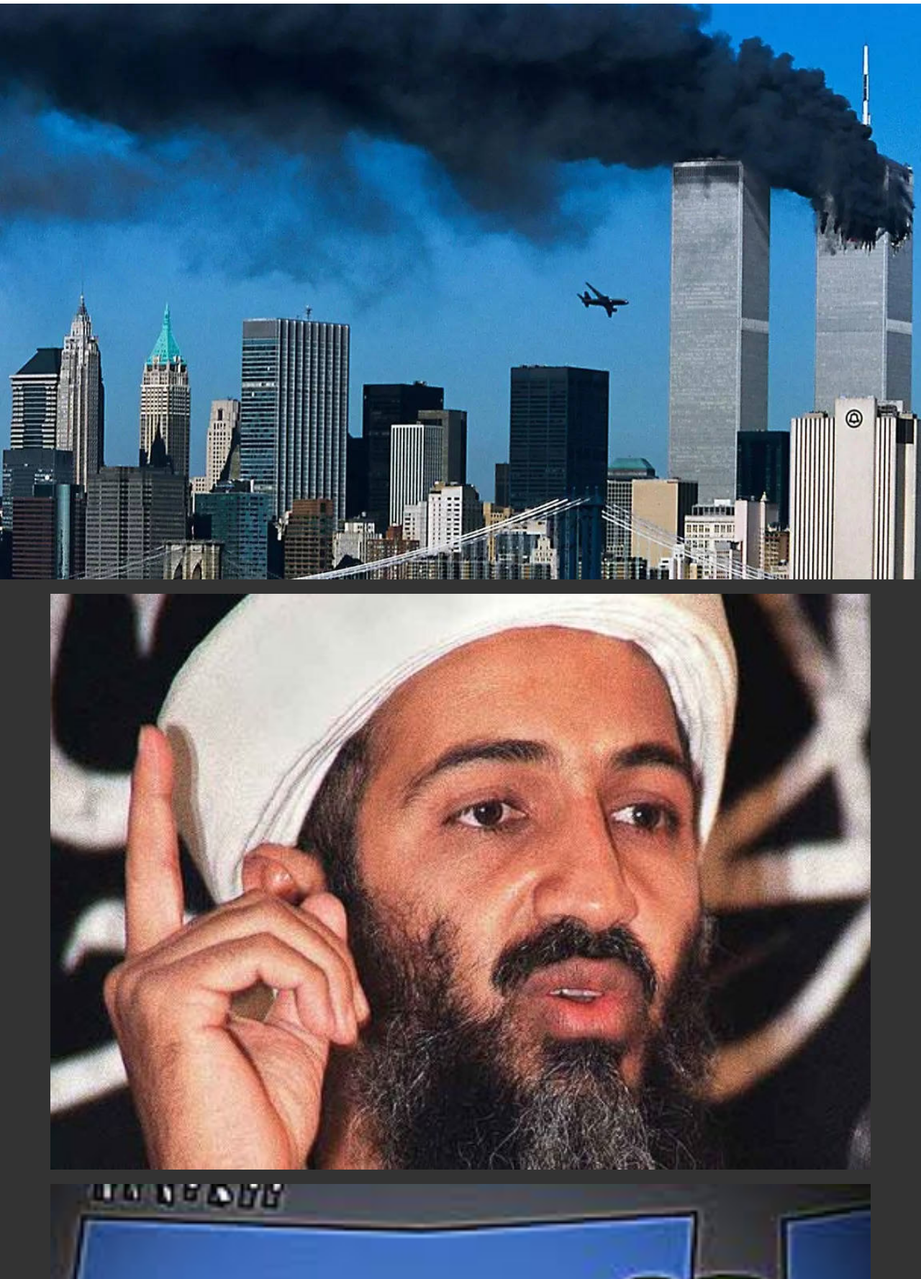
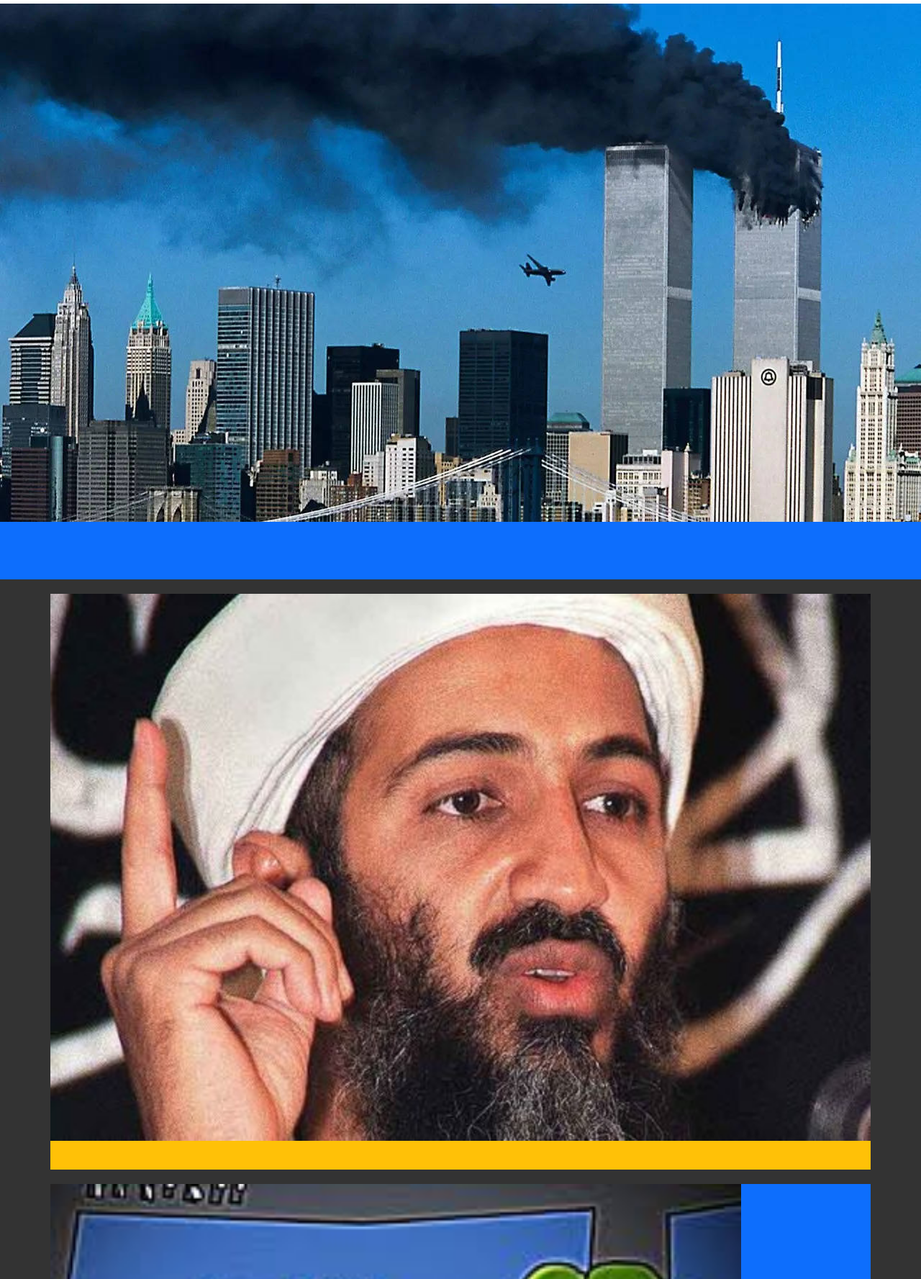
Before and after one commit to saimahmed24/ka, a plain HTML site: page index.html in a window 1280 px wide. Shown: the part 123-1900 px from the top of the page at 72% size. Drawn offline with nearby package versions, Linux system fonts and the light colour scheme.

Commit message:
Updated style.css

```diff
--- a/style.css
+++ b/style.css
@@ -34,16 +34,16 @@ nav div {
 
 .news {
     background-image: url('assets/banner.jpg');
-    background-size: cover;
+    background-size: contain;
     background-repeat: no-repeat;
 }
 .about {
     background-image: url('assets/20101027173352892427_20.jpeg');
-    background-size: cover;
+    background-size: contain;
     background-repeat: no-repeat;
 }
 .gallery {
     background-image: url('assets/images.jfif');
-    background-size: cover;
+    background-size: contain;
     background-repeat: no-repeat;
 }
```
